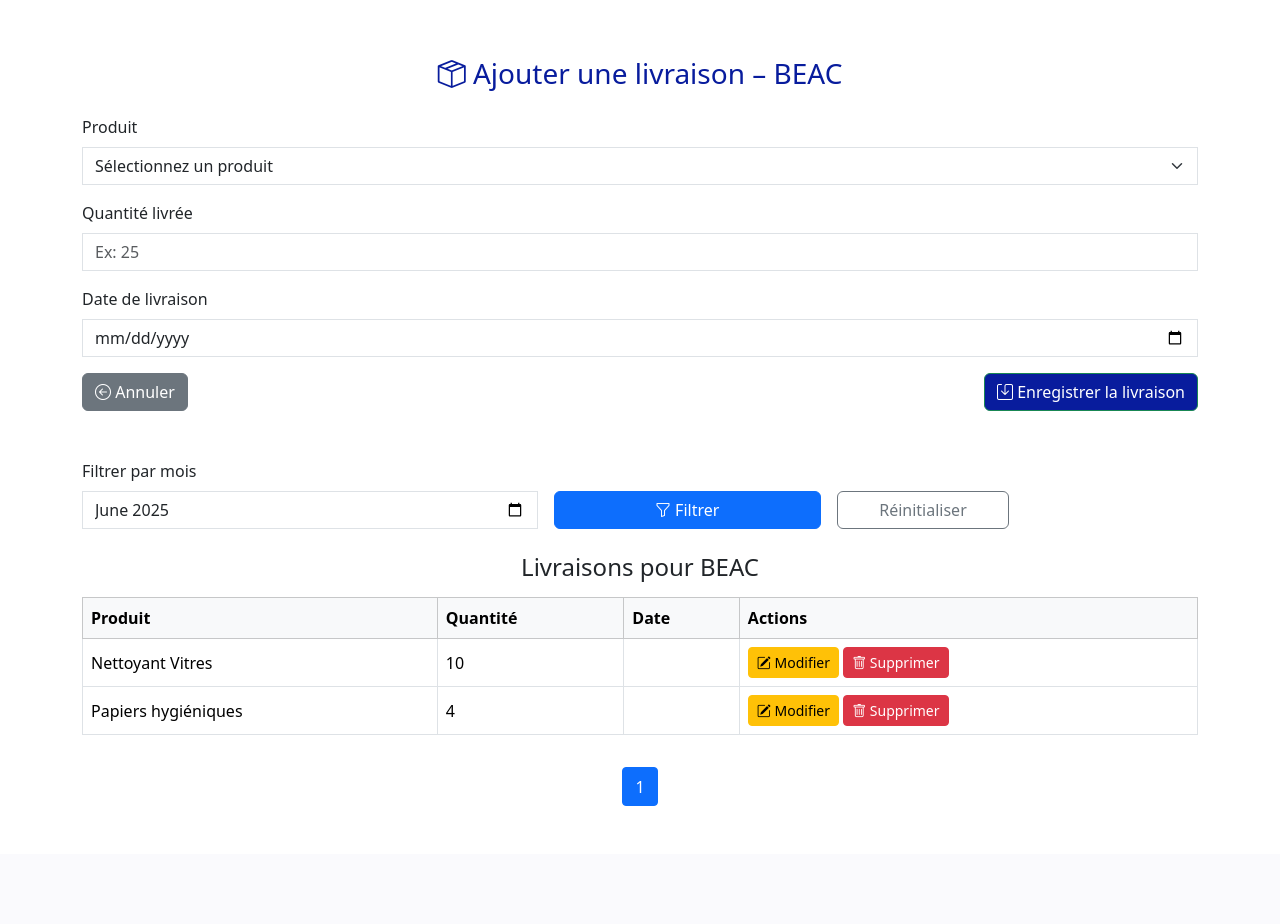
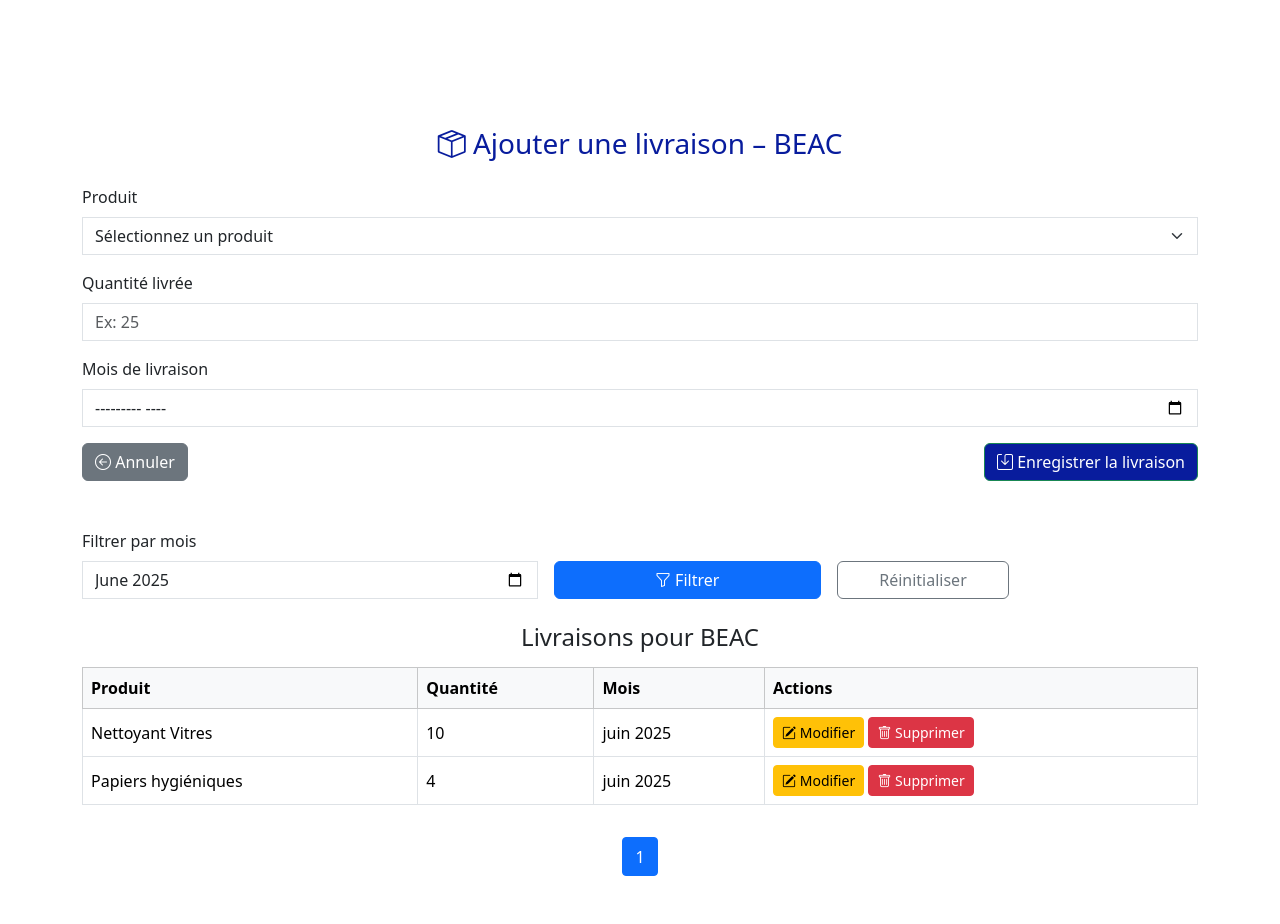
Before and after one commit to YannRussel/grid-django, a Django app: a page that uses stock/templates/stock/livraisons.html in a window 1280 px wide. Shown: the part 56-980 px from the top of the page. Before the commit the page ends 862 px from the top, so only its background shows below. Run offline with Django 5.2, Linux system fonts and the light colour scheme; a user stored in the database is signed in; data comes from the database, SQL or seed files in the repository; both versions use the stored data as it was after the commit; some libraries are stand-ins or nearby versions.

Commit message:
Ajout des corrections sur la vue livraisons et fix affichage date

```diff
--- a/relotagrid/templates/relotagrid/base.html
+++ b/relotagrid/templates/relotagrid/base.html
@@ -6,18 +6,55 @@
   <meta charset="UTF-8" />
   <meta name="viewport" content="width=device-width, initial-scale=1.0" />
   <title>{% block title %}Relota Notre application {% endblock %}</title>
+
+  <!-- Bootstrap CSS -->
   <link rel="stylesheet" href="https://cdn.jsdelivr.net/npm/bootstrap@5.3.3/dist/css/bootstrap.min.css">
   <link href="https://cdn.jsdelivr.net/npm/bootstrap-icons@1.10.5/font/bootstrap-icons.css" rel="stylesheet">
+
+  <!-- Ton style personnalisé -->
   <link rel="stylesheet" href="{% static 'relotagrid/_assets/_own/colorStyle.css' %}">
+
+  <!-- Chart.js -->
   <script src="https://cdn.jsdelivr.net/npm/chart.js"></script>
+
+  <!-- jQuery -->
   <script src="https://code.jquery.com/jquery-3.6.0.min.js"></script>
+
+  <!-- html2pdf.js -->
   <script src="https://cdnjs.cloudflare.com/ajax/libs/html2pdf.js/0.10.1/html2pdf.bundle.min.js"></script>
 
+  <!-- Correctif scroll avec navbar fixed-top + comportement du collapse -->
   <style>
+    html, body {
+      margin: 0;
+      padding: 0;
+    }
+
+    body {
+      padding-top: 70px; /* Desktop */
+    }
+
+    @media (max-width: 576px) {
+      body {
+        padding-top: 110px; /* Mobile */
+      }
+    }
+
+    /* Garantir que .collapse fonctionne correctement (burger mobile) */
+    .collapse:not(.show) {
+      display: none;
+    }
+
+    .collapsing {
+      height: 0;
+      overflow: hidden;
+      transition: height 0.3s ease;
+    }
+
     {% block css %}
-      /* CSS spécifique à chaque page (à surcharger dans les enfants) */
     {% endblock %}
   </style>
+
 </head>
 
 <body>
@@ -25,19 +62,42 @@
   <nav class="navbar navbar-expand-lg bg-success fixed-top">
     <div class="container-fluid">
       <a class="navbar-brand text-blanc" href="{% url 'relotagrid:acceuil' %}">QHS-360</a>
+
       <span class="navbar-text text-white text-center">
         <i class="bi bi-person-circle me-1"></i>
         Connecté(e) en tant que <strong>{{ request.user.first_name }} {{ request.user.last_name }}</strong>
       </span>
+
       <button class="navbar-toggler border-light" type="button" data-bs-toggle="collapse" data-bs-target="#menu">
         <span class="navbar-toggler-icon text-light"></span>
       </button>
+
       <div class="collapse navbar-collapse" id="menu">
         <ul class="navbar-nav ms-auto mb-2 mb-lg-0">
-          <li class="nav-item"><a class="nav-link text-light" href="{% url 'relotagrid:acceuil' %}"><i class="bi bi-bank me-2"></i>Les Sites</a></li>
-          <li class="nav-item"><a class="nav-link text-light" href="#"><i class="bi bi-bell-fill me-2"></i>Guide d'utilisation</a></li>
-          <li class="nav-item"><a class="nav-link text-light" href="#"><i class="bi bi-gear-fill me-2"></i>Paramètres</a></li>
-          <li class="nav-item"><a class="nav-link text-danger fw-bold" href="{% url 'accounts:deconnexion' %}"><i class="bi bi-box-arrow-right me-2"></i>Déconnexion</a></li>
+          <li class="nav-item">
+            <a class="nav-link text-light" href="{% url 'relotagrid:acceuil' %}">
+              <i class="bi bi-bank me-2"></i>Les Sites
+            </a>
+          </li>
+
+          <li class="nav-item">
+            <a class="nav-link text-light" href="#">
+              <i class="bi bi-bell-fill me-2"></i>Guide d'utilisation
+            </a>
+          </li>
+
+          <li class="nav-item">
+            <a class="nav-link text-light" href="#">
+              <i class="bi bi-gear-fill me-2"></i>Paramètres
+            </a>
+          </li>
+
+          <li class="nav-item">
+            <a class="nav-link text-danger fw-bold" href="{% url 'accounts:deconnexion' %}">
+              <i class="bi bi-box-arrow-right me-2"></i>Déconnexion
+            </a>
+          </li>
+
           {% if request.user.is_authenticated and request.user.is_superuser %}
           <li class="nav-item">
             <a class="nav-link text-primary enGrasMax" href="/admin/">
@@ -45,6 +105,7 @@
             </a>
           </li>
           {% endif %}
+
         </ul>
       </div>
     </div>
@@ -52,12 +113,13 @@
 
   <main>
     {% block content %}
-                <!-- Contenu spécifique à chaque page -->
     {% endblock %}
   </main>
 
+  <!-- Bootstrap JS (obligatoire pour la navbar mobile !) -->
+  <script src="https://cdn.jsdelivr.net/npm/bootstrap@5.3.3/dist/js/bootstrap.bundle.min.js"></script>
+
   {% block script %}
-    <!-- L'enfant mettra ici <script>...</script> -->
   {% endblock %}
 
 </body>
--- a/stock/templates/stock/livraisons.html
+++ b/stock/templates/stock/livraisons.html
@@ -82,13 +82,13 @@
       <div class="mb-3">
         <label for="quantite" class="form-label">Quantité livrée</label>
         <input type="number" class="form-control" id="quantite" name="quantite" required
-               placeholder="Ex: 25" value="{{ livraison_modifiee.quantite|default:'' }}">
+               placeholder="Ex: 25" value="{{ livraison_modifiee.quantite_livree|default:'' }}">
       </div>
 
       <div class="mb-3">
-        <label for="date_livraison" class="form-label">Date de livraison</label>
-        <input type="date" class="form-control" id="date_livraison" name="date_livraison" required
-               value="{{ livraison_modifiee.date_livraison|date:'Y-m-d' }}">
+        <label for="date_livraison" class="form-label">Mois de livraison</label>
+        <input type="month" class="form-control" id="date_livraison" name="date_livraison" required
+               value="{{ livraison_modifiee.mois|date:'Y-m' }}">
       </div>
 
       <div class="d-flex justify-content-between">
@@ -131,7 +131,7 @@
           <tr>
             <th>Produit</th>
             <th>Quantité</th>
-            <th>Date</th>
+            <th>Mois</th>
             <th>Actions</th>
           </tr>
         </thead>
@@ -140,7 +140,7 @@
             <tr>
               <td>{{ livraison.produit.nom }}</td>
               <td>{{ livraison.quantite_livree }}</td>
-              <td>{{ livraison.date_livraison|date:"d/m/Y" }}</td>
+              <td>{{ livraison.mois|date:"F Y" }}</td>
               <td>
                 {% if request.user.is_superuser %}
                   <a href="?modifier={{ livraison.id }}" class="btn btn-sm btn-warning">
@@ -160,7 +160,7 @@
                           <button type="button" class="btn-close btn-close-white" data-bs-dismiss="modal" aria-label="Fermer"></button>
                         </div>
                         <div class="modal-body">
-                          Supprimer la livraison du <strong>{{ livraison.date_livraison|date:"d/m/Y" }}</strong>
+                          Supprimer la livraison de <strong>{{ livraison.mois|date:"F Y" }}</strong>
                           du produit <strong>{{ livraison.produit.nom }}</strong> ?
                         </div>
                         <div class="modal-footer">
@@ -209,3 +209,17 @@
   {% endif %}
 </div>
 {% endblock content %}
+
+{% block script %}
+<script>
+  document.addEventListener("DOMContentLoaded", function () {
+    // Auto dismiss message alerts after 2 seconds
+    setTimeout(() => {
+      document.querySelectorAll(".alert").forEach(alert => {
+        alert.classList.remove("show");
+        alert.classList.add("fade");
+      });
+    }, 2000);
+  });
+</script>
+{% endblock script %}
--- a/stock/views.py
+++ b/stock/views.py
@@ -183,7 +183,7 @@ def enregistrer_livraison(request, slug):
     site = get_object_or_404(Site, slug=slug)
     livraison_modifiee = None
 
-    # Édition ?
+    # Si on édite une livraison existante
     if 'modifier' in request.GET:
         livraison_id = request.GET.get('modifier')
         livraison_modifiee = get_object_or_404(LivraisonMensuelle, id=livraison_id, site=site)
@@ -199,21 +199,24 @@ def enregistrer_livraison(request, slug):
             return redirect('gestion_stock:enregistrer_livraison', slug=slug)
 
         try:
-            date_livraison = datetime.strptime(date_livraison_str, "%Y-%m-%d").date()
-            mois = date(date_livraison.year, date_livraison.month, 1)
-        except ValueError:
+            # On récupère YYYY-MM venant du input type="month"
+            annee, mois_int = map(int, date_livraison_str.split('-'))
+            mois = date(annee, mois_int, 1)
+        except Exception:
             messages.error(request, "Format de date invalide.")
             return redirect('gestion_stock:enregistrer_livraison', slug=slug)
 
         produit = get_object_or_404(Produit, id=produit_id)
 
         if livraison_id:
+            # Modification d'une livraison
             livraison = get_object_or_404(LivraisonMensuelle, id=livraison_id, site=site)
             livraison.produit = produit
             livraison.quantite_livree = quantite
             livraison.mois = mois
             messages.success(request, "La livraison a été modifiée avec succès.")
         else:
+            # Nouvelle livraison
             livraison = LivraisonMensuelle.objects.create(
                 produit=produit,
                 site=site,
@@ -225,20 +228,22 @@ def enregistrer_livraison(request, slug):
         livraison.save()
         return redirect('gestion_stock:enregistrer_livraison', slug=slug)
 
-    # Affichage des livraisons du site
+    # Liste des livraisons du site
     livraisons = LivraisonMensuelle.objects.filter(site=site).order_by('-mois')
 
-    # Filtrage par mois depuis la requête ou la livraison en cours d'édition
+    # Filtrage par mois depuis le GET ou la livraison en édition
     mois_selectionne_str = request.GET.get('mois') or (livraison_modifiee.mois.strftime("%Y-%m") if livraison_modifiee else now().strftime("%Y-%m"))
+
     try:
         annee, mois_int = map(int, mois_selectionne_str.split('-'))
         mois_filtre = date(annee, mois_int, 1)
     except ValueError:
         mois_filtre = now().date().replace(day=1)
 
+    # Filtrage des livraisons pour le mois sélectionné
     livraisons = livraisons.filter(mois__year=mois_filtre.year, mois__month=mois_filtre.month)
 
-    # Exclure les produits déjà livrés ce mois pour ce site (sauf si on est en mode édition)
+    # Exclure les produits déjà livrés ce mois-ci (sauf si on modifie)
     produits_deja_livres_ids = LivraisonMensuelle.objects.filter(
         site=site,
         mois=mois_filtre
@@ -265,9 +270,8 @@ def enregistrer_livraison(request, slug):
         'now': now(),
         'mois_selectionne': mois_filtre.strftime('%Y-%m'),
     }
+
     return render(request, 'stock/livraisons.html', context)
-
-
 
 @login_required
 def supprimer_livraison(request, livraison_id):
```
Also changed, not shown: stock/templates/stock/base.html (deleted, +0 -93 lines), stock/templates/stock/produit_form.html (+26 -5 lines), stock/templates/stock/tableau_livraison.html (+37 -5 lines), db.sqlite3. Lines whose indentation alone changed are shown as unchanged.
